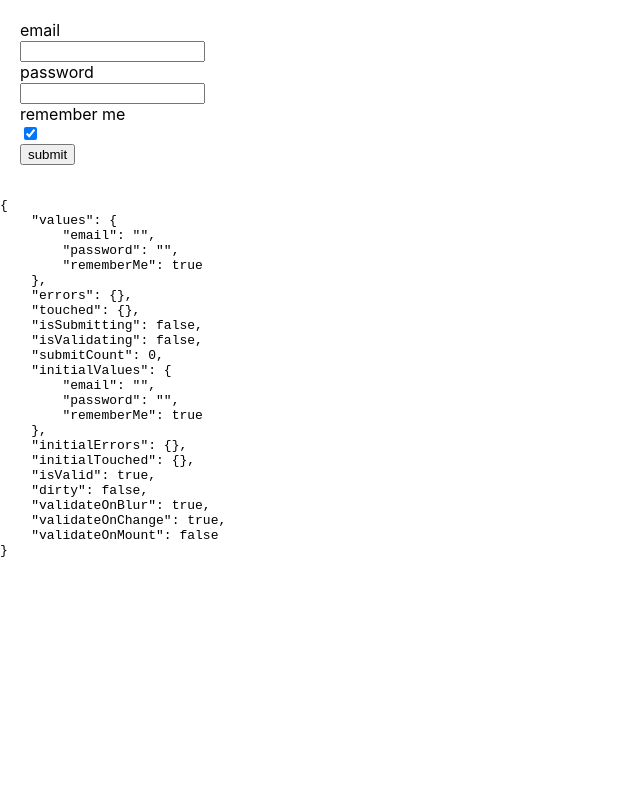
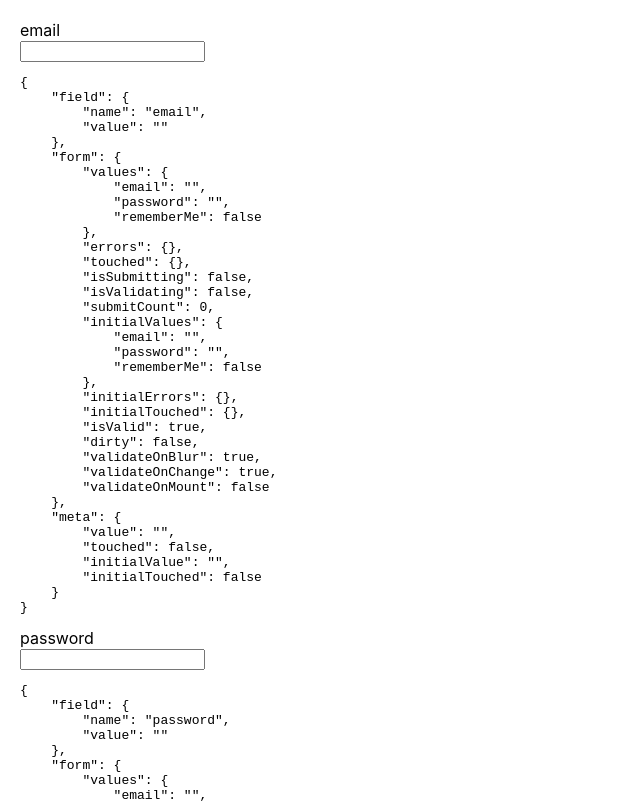
Before and after one commit to YoussefZidan/getting-started-with-react-formik-and-yup, a React (Create React App) app: page / in a window 1280 px wide. Shown: the top 803 px of the page, without its empty margins (0-640 px from the left). Built offline with nearby package versions, Linux system fonts and the light colour scheme.

Commit message:
Login Form With Formik Components

```diff
--- a/src/App.js
+++ b/src/App.js
@@ -1,7 +1,9 @@
-import LoginForm from "./components/login";
+import Login from "./components/login";
+import LoginFormikComponents from "./components/LoginFormikComponents";
 
 function App() {
-  return <LoginForm />;
+  // return <Login />;
+  return <LoginFormikComponents />;
 }
 
 export default App;
--- /dev/null
+++ b/src/components/LoginFormikComponents.jsx
@@ -0,0 +1,106 @@
+import React from "react";
+import { Formik, Form, Field, ErrorMessage } from "formik";
+import * as yup from "yup";
+
+/**
+ * LoginFormikComponents Component
+ */
+const LoginFormikComponents = () => {
+  const initialValues = {
+    email: "",
+    password: "",
+    rememberMe: false,
+  };
+  const onSubmit = (values) => console.log(JSON.stringify(values, null, 4));
+  const validationSchema = yup.object({
+    email: yup
+      .string()
+      .email("Please enter a valid email address")
+      .required("Email field is required"),
+    password: yup.string().required("Password field is required"),
+  });
+
+  return (
+    <Formik
+      initialValues={initialValues}
+      onSubmit={onSubmit}
+      validationSchema={validationSchema}
+    >
+      {(formik) => {
+        return (
+          <Form>
+            <div style={{ padding: 20 }}>
+              <Field name="email">
+                {(formikField) => {
+                  return (
+                    <>
+                      <label htmlFor="email" style={{ display: "block" }}>
+                        email
+                      </label>
+                      <input type="email" id="email" {...formikField.field} />
+                      <ErrorMessage name="email">
+                        {(errMessage) => {
+                          return (
+                            <div style={{ color: "red" }}>{errMessage}</div>
+                          );
+                        }}
+                      </ErrorMessage>
+                      <pre>{JSON.stringify(formikField, null, 4)}</pre>
+                    </>
+                  );
+                }}
+              </Field>
+
+              <Field name="password">
+                {(formikField) => {
+                  return (
+                    <>
+                      <label htmlFor="password" style={{ display: "block" }}>
+                        password
+                      </label>
+                      <input
+                        type="password"
+                        id="password"
+                        {...formikField.field}
+                      />
+                      <ErrorMessage name="password">
+                        {(errMessage) => {
+                          return (
+                            <div style={{ color: "red" }}>{errMessage}</div>
+                          );
+                        }}
+                      </ErrorMessage>
+                      <pre>{JSON.stringify(formikField, null, 4)}</pre>
+                    </>
+                  );
+                }}
+              </Field>
+
+              <Field name="rememberMe">
+                {(formikField) => {
+                  return (
+                    <>
+                      <label htmlFor="rememberMe" style={{ display: "block" }}>
+                        remember me
+                      </label>
+                      <input
+                        type="checkbox"
+                        id="rememberMe"
+                        defaultChecked={formikField.field.value}
+                        {...formikField.field}
+                      />
+                      <pre>{JSON.stringify(formikField, null, 4)}</pre>
+                    </>
+                  );
+                }}
+              </Field>
+              <button style={{ display: "block" }}>submit</button>
+            </div>
+            <pre>{JSON.stringify(formik, null, 4)}</pre>
+          </Form>
+        );
+      }}
+    </Formik>
+  );
+};
+export default LoginFormikComponents;
```
Also changed, not shown: 1 other file (tests, documents, lock files or other folders).
